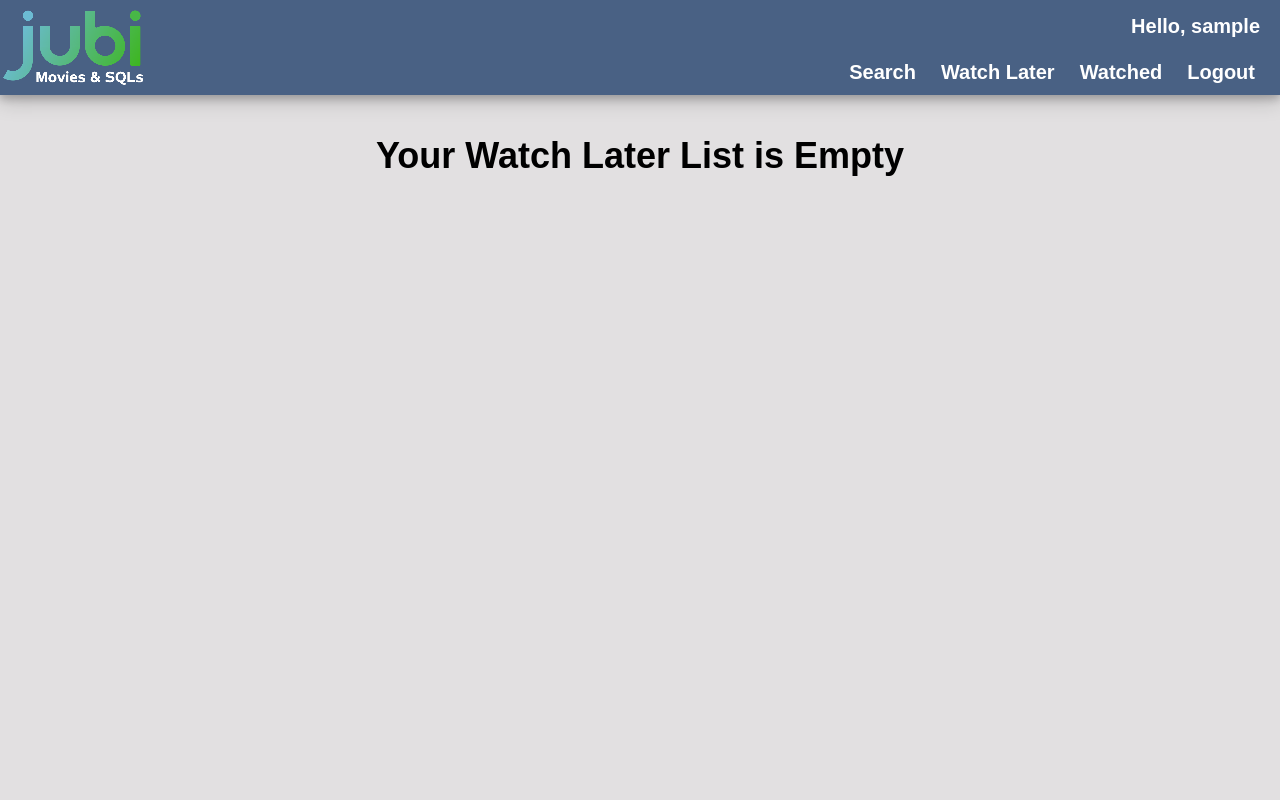
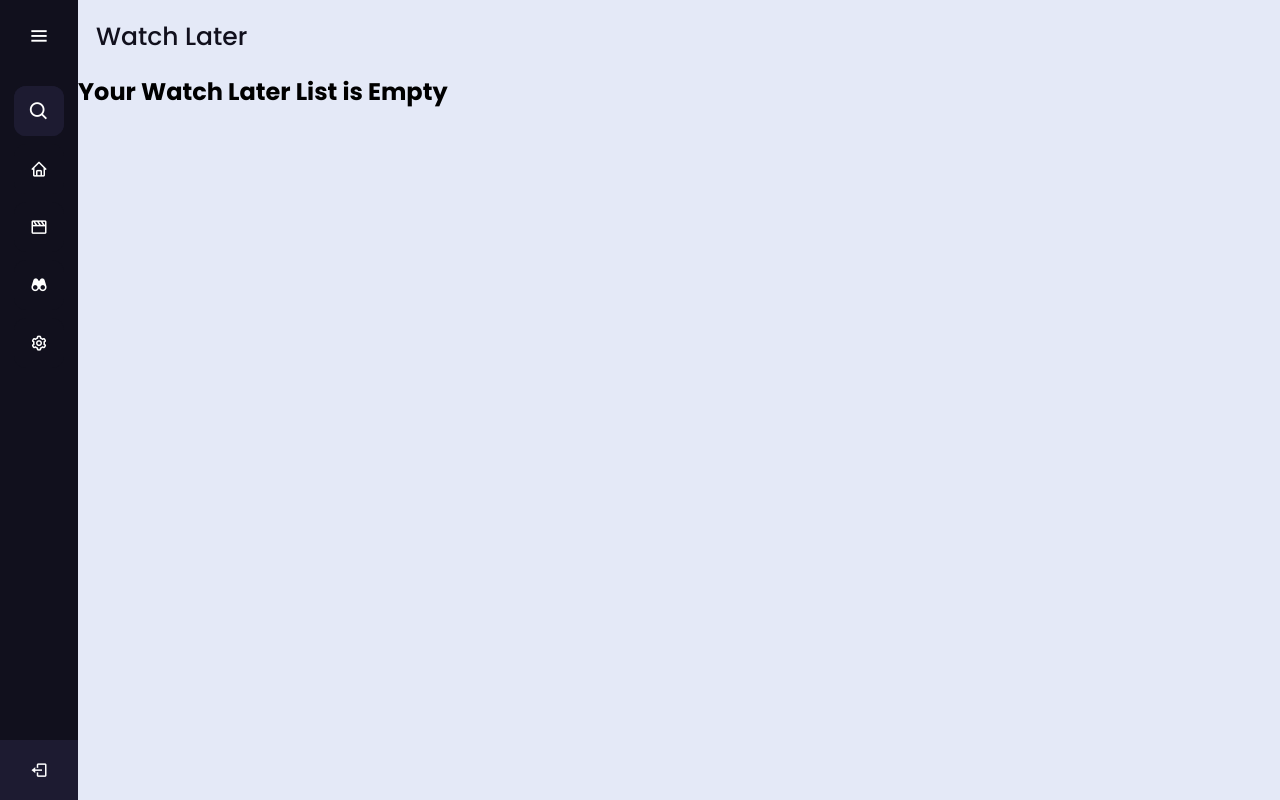
Before and after one commit to JamesMedved/DBM_Project, a Django app: page /jubi/watchlater/ in a window 1280 px wide. Run offline with Django 4.2, Linux system fonts and the light colour scheme; the visitor is signed in with stand-in values (Sample User, id 1); data that the repository does not hold is empty.

Commit message:
websites formated

```diff
--- a/website/mysite/templates/nav.html
+++ b/website/mysite/templates/nav.html
@@ -22,13 +22,9 @@
         <form method=POST action="">
           {% csrf_token %}
           <i class='bx bx-search' type="submit"></i>
-          <input type="text" placeholder="Search..." name="search">
-          <!-- <button type="submit"><i class="fa fa-search"></i></button> -->
+          <input type="text" placeholder="Search..." name="search" required>
           <span class="tooltip">Search</span>
         </form>
-        <!-- <i class='bx bx-search' ></i>
-        <input type="text" placeholder="Search...">
-        <span class="tooltip">Search</span> -->
       </li>
       <li>
        <a href="{% url 'home' %}">
@@ -40,9 +36,9 @@
      <li>
         <a href="{% url 'watchlater' %}">
           <i class='bx bx-movie' ></i>
-          <span class="links_name">My List</span>
+          <span class="links_name">Watch Later</span>
         </a>
-        <span class="tooltip">My List</span>
+        <span class="tooltip">Watch Later</span>
     </li>
      <li>
         <a href="#">
@@ -69,6 +65,8 @@
      </li>
     </ul>
   </div>
+
+
   <script>
   let sidebar = document.querySelector(".sidebar");
   let closeBtn = document.querySelector("#btn");
@@ -92,6 +90,13 @@
      closeBtn.classList.replace("bx-menu-alt-right","bx-menu");//replacing the iocns class
    }
   }
+
+  document.addEventListener('invalid', (function () {
+  return function (e) {
+    e.preventDefault();
+    document.getElementById("search").focus();
+  };
+  })(), true);
   </script>
 
   {% block content %}
--- a/website/mysite/templates/watch_later.html
+++ b/website/mysite/templates/watch_later.html
@@ -1,9 +1,8 @@
-{% extends 'base.html' %}
-{% load static %}
+{% extends 'nav.html' %}
 
 {% block content %}
-
-<link rel="stylesheet" href="{% static 'css/watch_later.css' %}">
+  <section class="home-section">
+    <div class="text">Watch Later</div>
 
     {% if watch_later_set %}
       <div class="title">
@@ -60,5 +59,6 @@
         <h1>Your Watch Later List is Empty</h1>
       </div>
     {% endif %}
+  </section>
 
 {% endblock %}
```
Also changed, not shown: website/mysite/templates/search.html (+4 -8 lines). Lines whose indentation alone changed are shown as unchanged.
